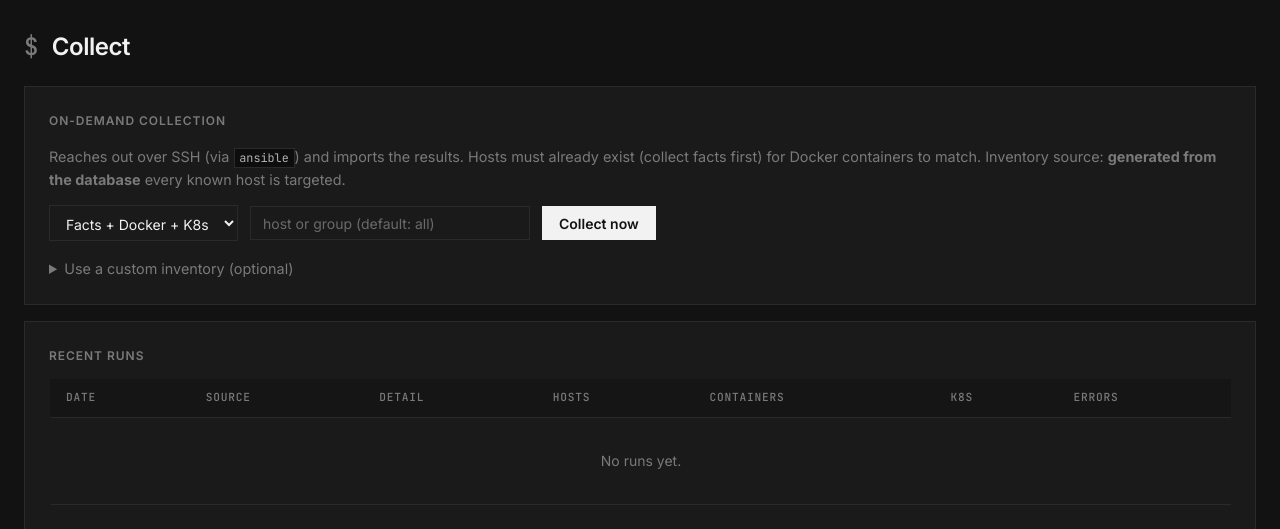
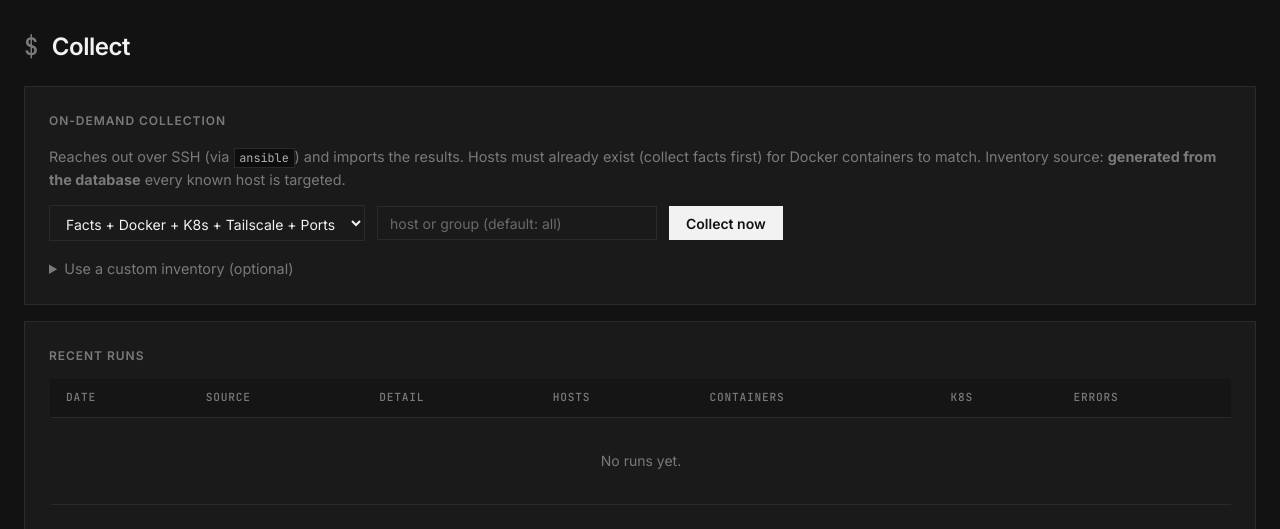
Before and after one commit to osaljehani/homelab-cmdb, a FastAPI app: page /collect/ in a window 1280 px wide. Shown: the part 52-581 px from the top of the page. Run offline with FastAPI, Linux system fonts and the light colour scheme; parts of the project's set-up code (start-up, migrations or seed data) failed here and were passed over.

Commit message:
Wire collect tailscale/ports into web run + result UI

```diff
--- a/cmdb/web/templates/collect/index.html
+++ b/cmdb/web/templates/collect/index.html
@@ -23,9 +23,19 @@
     K8s collection: {{ last_result.k8s_clusters_upserted }} clusters, {{ last_result.k8s_nodes_upserted }} nodes, {{ last_result.k8s_namespaces_upserted }} namespaces.
     {% if last_result.notes %}<pre style="margin:.5rem 0 0;font-size:.8rem;">{{ last_result.notes }}</pre>{% endif %}
   </div>
+  {% elif last_result_type == 'tailscale' %}
+  <div class="flash-{{ 'success' if not last_result.notes else 'error' }}">
+    Tailscale collection: {{ last_result.hosts_upserted }} hosts, {{ last_result.tailscale_services_upserted or 0 }} exposed services.
+    {% if last_result.notes %}<pre style="margin:.5rem 0 0;font-size:.8rem;">{{ last_result.notes }}</pre>{% endif %}
+  </div>
+  {% elif last_result_type == 'ports' %}
+  <div class="flash-{{ 'success' if not last_result.notes else 'error' }}">
+    Ports collection: {{ last_result.listening_ports_upserted or 0 }} listening ports.
+    {% if last_result.notes %}<pre style="margin:.5rem 0 0;font-size:.8rem;">{{ last_result.notes }}</pre>{% endif %}
+  </div>
   {% else %}
   <div class="flash-{{ 'success' if last_result.hosts_failed == 0 and not last_result.notes else 'error' }}">
-    Collection: {{ last_result.hosts_upserted }} hosts ({{ last_result.hosts_failed }} failed), {{ last_result.containers_upserted }} containers, {{ last_result.k8s_clusters_upserted or 0 }} clusters ({{ last_result.k8s_nodes_upserted or 0 }} nodes).
+    Collection: {{ last_result.hosts_upserted }} hosts ({{ last_result.hosts_failed }} failed), {{ last_result.containers_upserted }} containers, {{ last_result.k8s_clusters_upserted or 0 }} clusters ({{ last_result.k8s_nodes_upserted or 0 }} nodes), {{ last_result.tailscale_services_upserted or 0 }} ts-services, {{ last_result.listening_ports_upserted or 0 }} ports.
     {% if last_result.notes %}<pre style="margin:.5rem 0 0;font-size:.8rem;">{{ last_result.notes }}</pre>{% endif %}
   </div>
   {% endif %}
@@ -44,10 +54,12 @@
   </p>
   <form action="/collect/run" method="post" enctype="multipart/form-data" style="display:flex;flex-wrap:wrap;gap:.75rem;align-items:center;">
     <select name="mode" style="width:auto;">
-      <option value="all">Facts + Docker + K8s</option>
+      <option value="all">Facts + Docker + K8s + Tailscale + Ports</option>
       <option value="facts">Facts only</option>
       <option value="docker">Docker only</option>
       <option value="k8s">Kubernetes only</option>
+      <option value="tailscale">Tailscale only</option>
+      <option value="ports">Listening ports only</option>
     </select>
     <input type="text" name="limit" placeholder="host or group (default: all)" style="max-width:280px;">
     <button type="submit" class="btn">Collect now</button>
```
Also changed, not shown: cmdb/web/routes/collect.py (+13 -2 lines).
